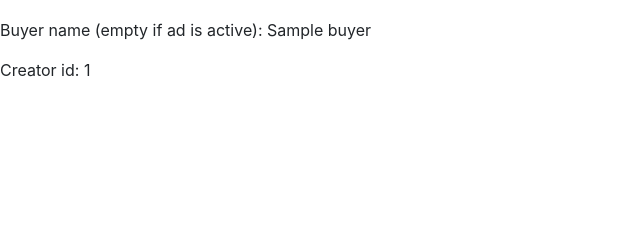
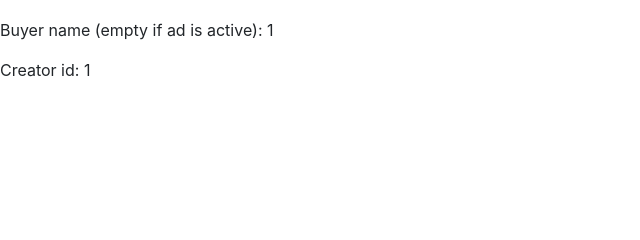
Before and after one commit to SkyDoge69/Online_Shop, a Flask app: template templates/ad.html in a window 1280 px wide. Shown: the part 184-424 px from the top of the page, without its empty margins (0-640 px from the left). Run offline with Flask 2, Linux system fonts and the light colour scheme; the template is opened without the code that fills it: most values are stand-ins (such as "Sample title", 1, 10 or a date in 2020); some libraries are stand-ins or nearby versions.

Commit message:
[feat] Template adjustment

```diff
--- a/templates/ad.html
+++ b/templates/ad.html
@@ -10,7 +10,7 @@
 			<p> Price: {{ ad.price }} </p>
 			<p> Release date: {{ ad.release_date }} </p>
 			<p> Is it active (0 - false, 1 - true): {{ ad.is_active }} </p>
-			<p> Buyer name (empty if ad is active): {{ ad.buyer }} </p>
+			<p> Buyer name (empty if ad is active): {{ ad.buyer_id }} </p>
 			<p> Creator id: {{ ad.creator_id }} </p>
         </div>
         <script src="{{ url_for('static', filename='js/jquery-3.4.1.min.js') }}"></script>
```
